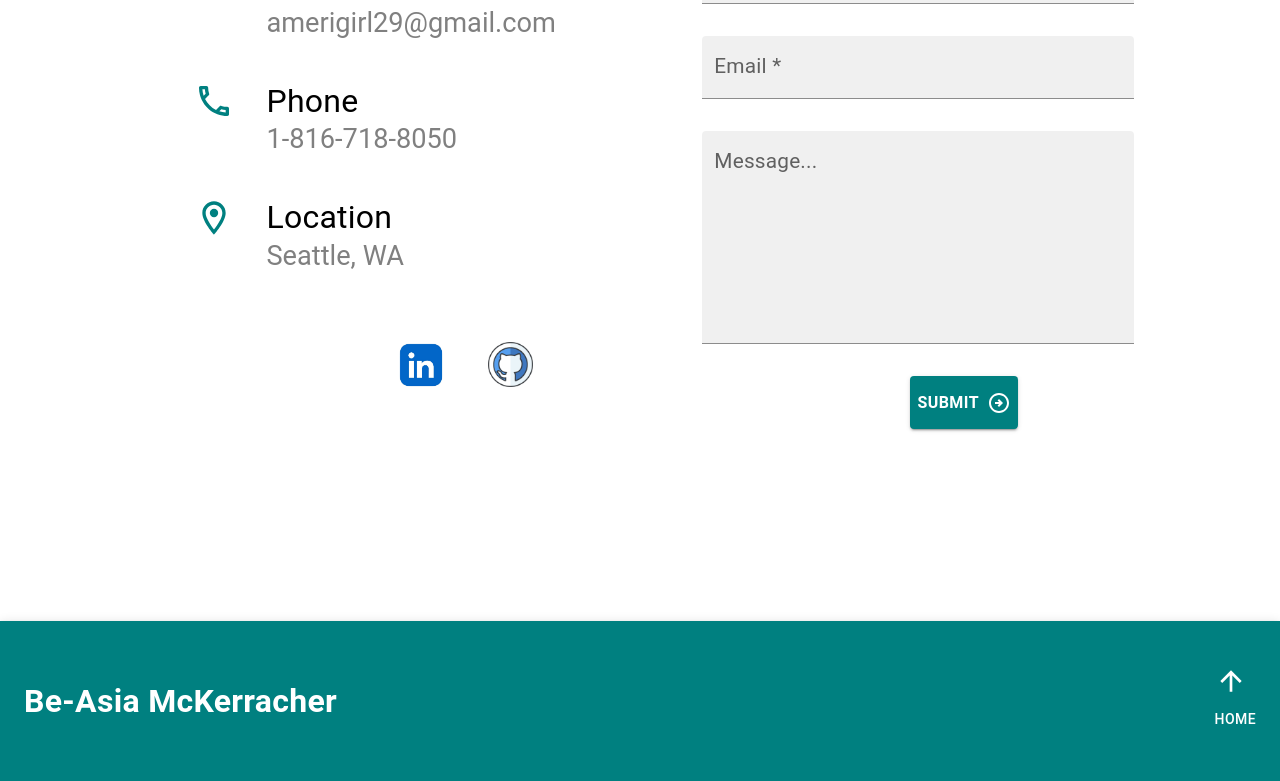
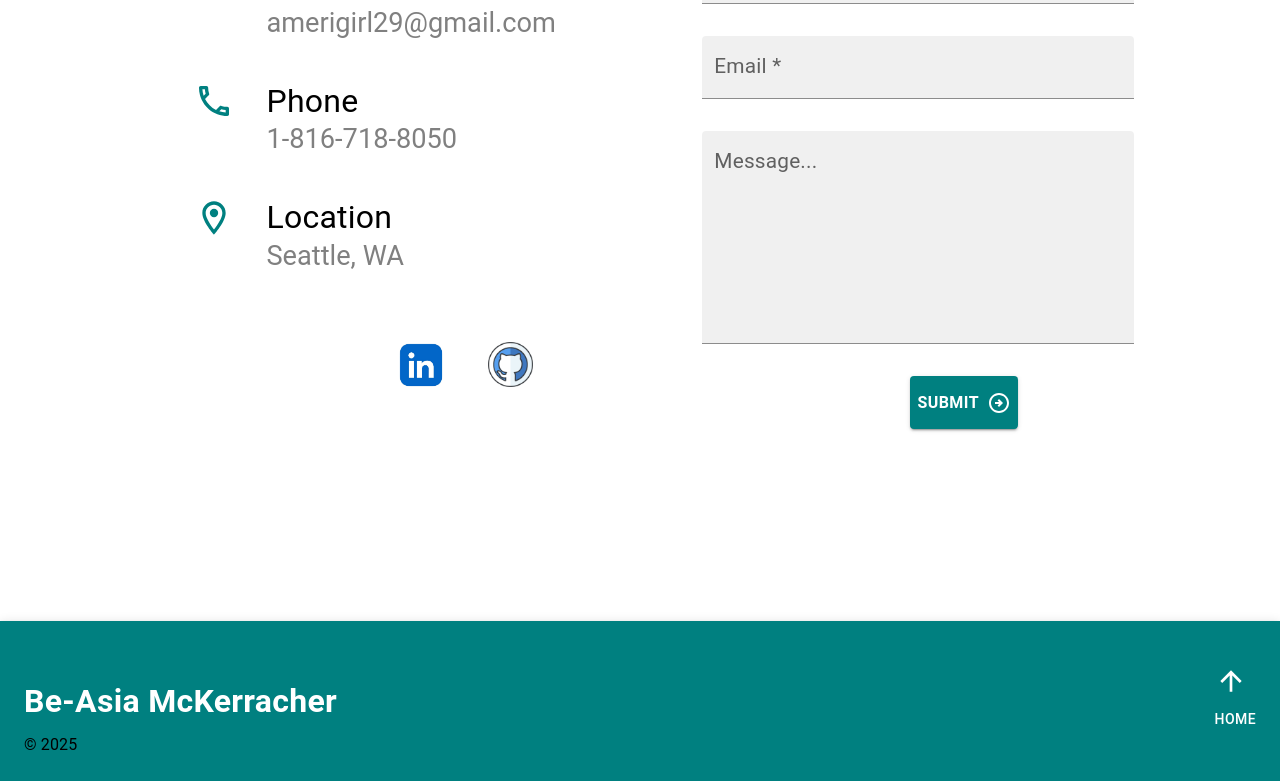
Before and after one commit to amerigirl/website, a React (Create React App) app: page / in a window 1280 px wide. Shown: the part 1939-2720 px from the top of the page. Built offline with nearby package versions, Linux system fonts and the light colour scheme.

Commit message:
working on footer

```diff
--- a/src/Components/Footer/Footer.jsx
+++ b/src/Components/Footer/Footer.jsx
@@ -54,6 +54,11 @@ const Footer = () => {
           </Box>
         </StyledToolbar>
       </AppBar>
+      <Box>
+        <Typography marginLeft="1.5rem" marginTop="-3rem" fontSize="1rem">
+                &copy; 2025
+        </Typography>
+      </Box>
     </Box>
   );
 };
```
